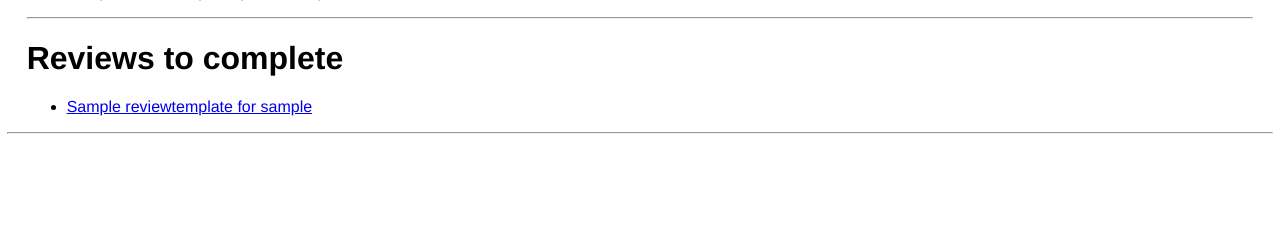
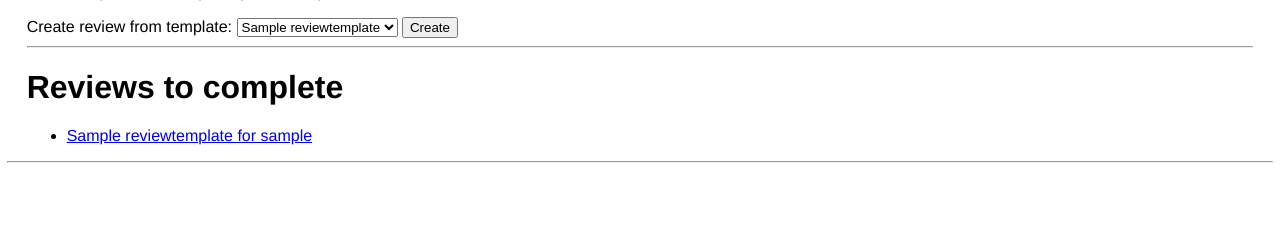
Before and after one commit to kvas-it/open360, a Django app: page /reviews/ in a window 1280 px wide. Shown: the part 132-372 px from the top of the page. Run offline with Django 3.2, Linux system fonts and the light colour scheme; a user stored in the database is signed in; tables that the repository leaves empty hold one stand-in row (values such as "Sample post").

Commit message:
Add interface for creation of reviews [#1].

```diff
--- a/reviews/templates/reviews/index.html
+++ b/reviews/templates/reviews/index.html
@@ -19,6 +19,17 @@
     <p>You have no reviews.</p>
 {% endif %}
 
+<form action="{% url 'reviews:create-review' %}" method="post">
+    {% csrf_token %}
+    Create review from template:
+    <select name="template_id">
+        {% for template in templates %}
+        <option value="{{ template.id }}">{{ template.name }}</option>
+        {% endfor %}
+    </select>
+    <input type="submit" name="create" value="Create" />
+</form>
+
 <hr/>
 
 <h1>Reviews to complete</h1>
--- a/reviews/urls.py
+++ b/reviews/urls.py
@@ -5,6 +5,8 @@ from . import views
 urlpatterns = [
     # ex: /reviews/
     url(r'^$', views.index, name='index'),
+    # ex: /reviews/create-review
+    url(r'^create-review/$', views.create_review, name='create-review'),
     # ex: /reviews/5/
     url(r'^(?P<review_id>[0-9]+)/$', views.review, name='review'),
     # ex: /reviews/answer-sheet/5/
--- a/reviews/views.py
+++ b/reviews/views.py
@@ -11,11 +11,31 @@ from . import models
 @login_required
 def index(request):
     """View: homepage of the reviews app."""
-    reviews = models.Review.objects.filter(owner=request.user)
-    answer_sheets = models.AnswerSheet.objects.filter(owner=request.user)
     return render(request, 'reviews/index.html', {
-        'my_reviews': reviews, 'my_answer_sheets': answer_sheets
+        'my_reviews': models.Review.objects.filter(owner=request.user),
+        'my_answer_sheets':
+                models.AnswerSheet.objects.filter(owner=request.user),
+        'templates': models.ReviewTemplate.objects.all()
     })
+
+
+@login_required
+@require_POST
+def create_review(request):
+    """View: create new review for current user."""
+    try:
+        template_id = int(request.POST['template_id'])
+    except (KeyError, ValueError):
+        template_id = -1  # This will cause an HTTP 404.
+    template = get_object_or_404(models.ReviewTemplate, pk=template_id)
+    review = models.Review(
+            review_template=template,
+            owner=request.user,
+            is_started=False,
+            is_completed=False)
+    review.save()
+    redirect_url = reverse('reviews:review', args=(review.id,))
+    return HttpResponseRedirect(redirect_url)
 
 
 @login_required
```
